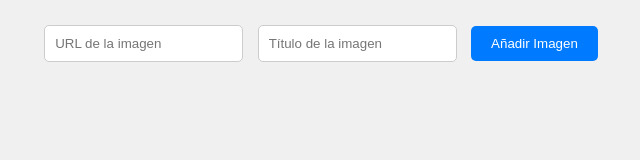
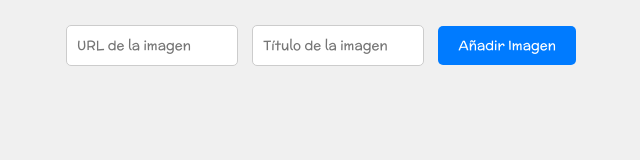
Before and after one commit to AlexisH28/GALER-A_IM-GENES_INTERACTIVA, a plain HTML site: page index.html in a window 1280 px wide. Shown: the whole page, without its empty margins (319-959 px from the left). Drawn offline with Linux system fonts and the light colour scheme.

Commit message:
Fix: Mejorando Estilos y Animación

```diff
--- a/styles.css
+++ b/styles.css
@@ -1,5 +1,15 @@
+@font-face {
+    font-family: 'IndieFlower';
+    src: url(/Fuentes/IndieFlower-Regular.ttf);
+}
+
+@font-face {
+    font-family: 'McLaren';
+    src: url(/Fuentes/McLaren-Regular.ttf);
+}
+
 body {
-    font-family: 'Montserrat', sans-serif;
+    font-family: 'IndieFlower',;
     display: flex;
     flex-direction: column;
     align-items: center;
@@ -11,6 +21,7 @@ body {
 
 .contenedor-formulario {
     margin-bottom: 20px;
+    font-family: 'McLaren';
 }
 
 input[type="text"] {
@@ -18,6 +29,7 @@ input[type="text"] {
     margin: 5px;
     border: 1px solid #ccc;
     border-radius: 5px;
+    font-family: 'McLaren';
 }
 
 button {
@@ -29,6 +41,7 @@ button {
     color: white;
     cursor: pointer;
     transition: background-color 0.3s ease;
+    font-family: 'McLaren';
 }
 
 button:hover {
```
Also changed, not shown: Fuentes/IndieFlower-Regular.ttf (renamed from Fuente/IndieFlower-Regular.ttf), Fuentes/McLaren-Regular.ttf (added).
